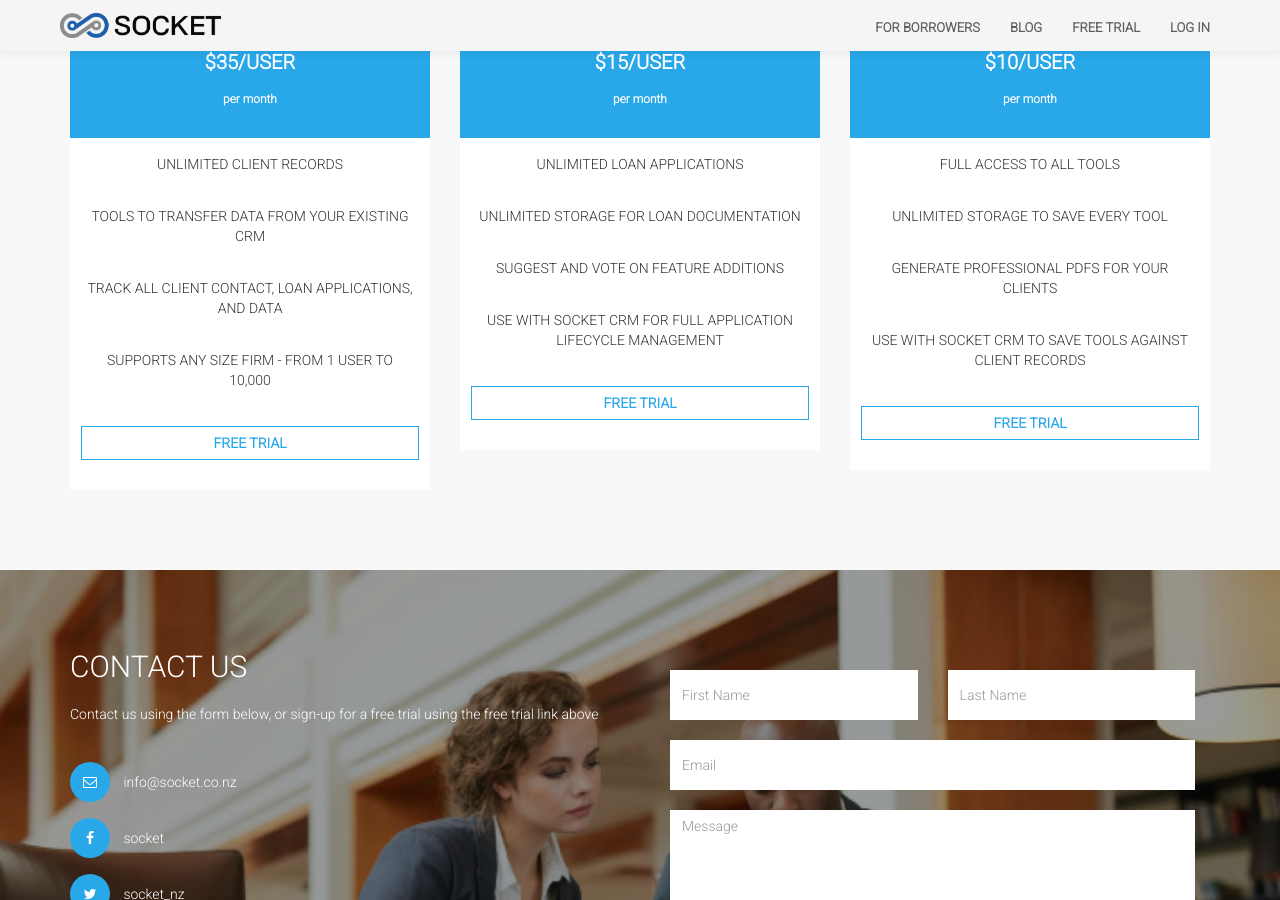
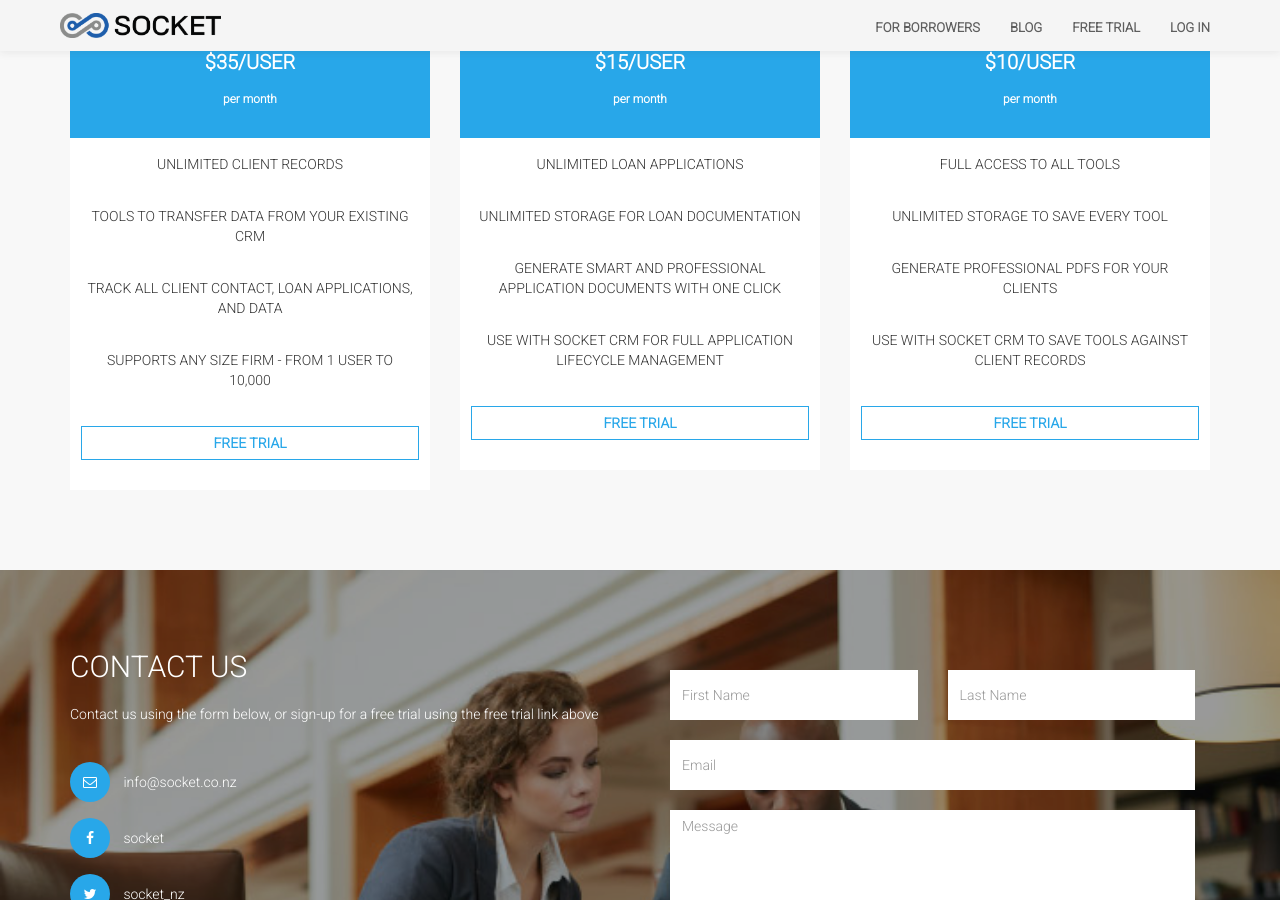
Before and after one commit to riceKernel/socket, a Jekyll site: the page built from index.html, in a window 1280 px wide and 900 px high, scrolled down 3051 px. Built offline with Jekyll 4.4.1, drawn with Linux system fonts in a browser that asks for light colours.

Commit message:
change feature

```diff
--- a/_includes/pricing.html
+++ b/_includes/pricing.html
@@ -37,7 +37,7 @@
           <ul>
             <li>Unlimited loan applications</li>
             <li>Unlimited storage for loan documentation</li>
-            <li>Suggest and vote on feature additions</li>
+            <li>Generate smart and professional application documents with one click</li>
             <li>Use with Socket CRM for full application lifecycle management</li>
           </ul>
           <a class='button-like-link btn btn-primary' href='/trial'>FREE TRIAL</a>
```
